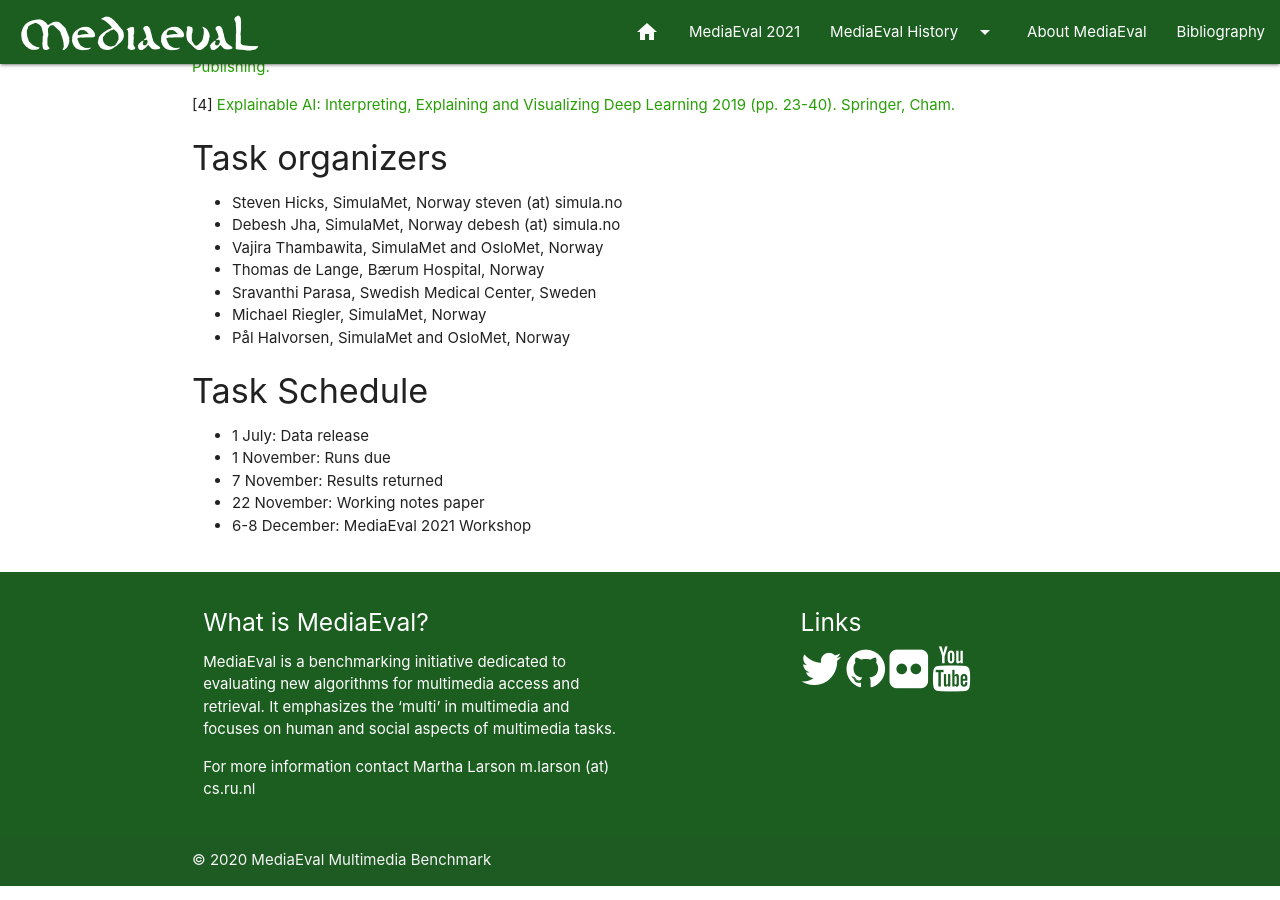
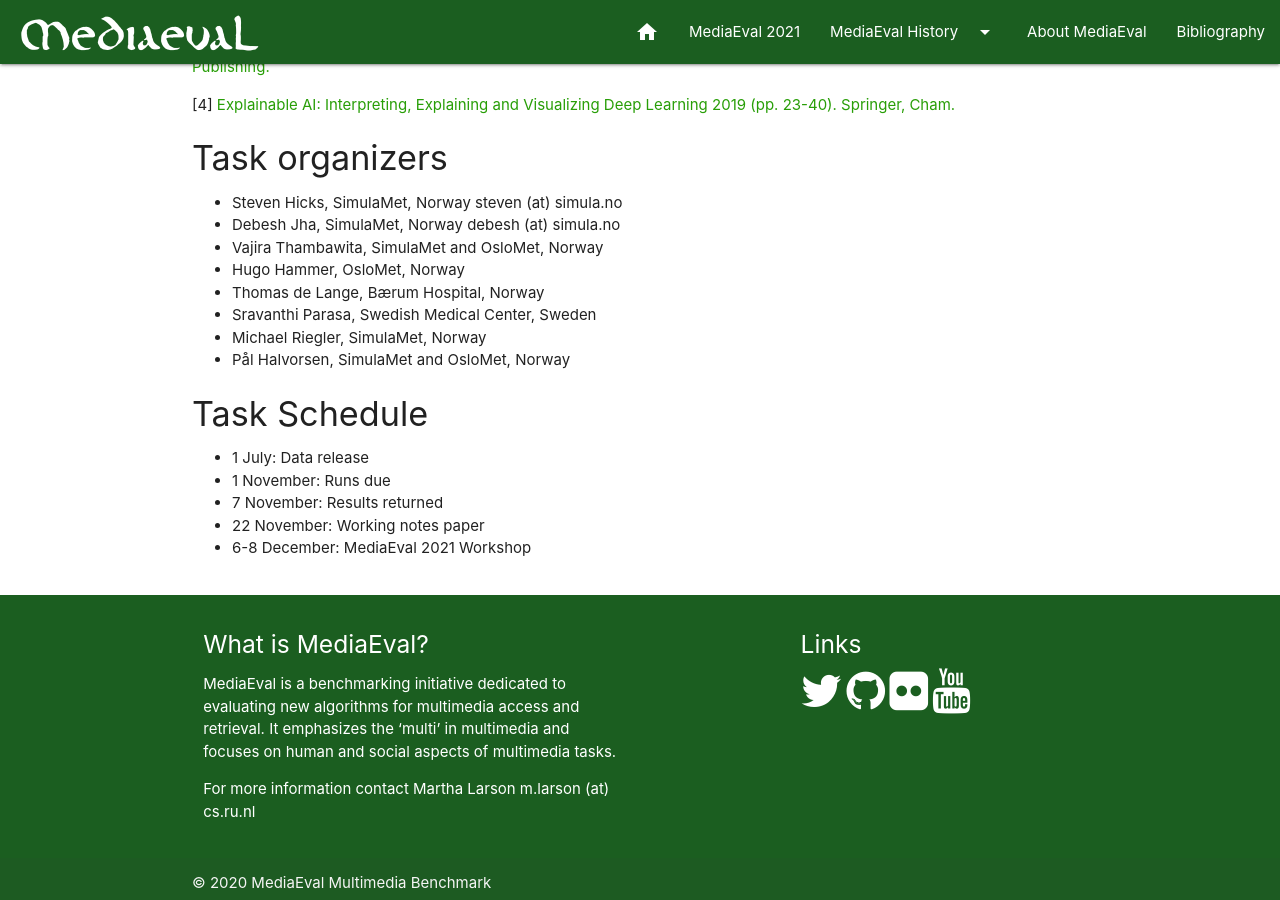
Before and after one commit to multimediaeval/multimediaeval.github.io, a Jekyll site: the page built from _editions/2021/tasks/medico.md, in a window 1280 px wide and 900 px high, scrolled down 2135 px. Built offline with Jekyll 4.4.1, drawn with Linux system fonts in a browser that asks for light colours.

Commit message:
Update medico.md

```diff
--- a/_editions/2021/tasks/medico.md
+++ b/_editions/2021/tasks/medico.md
@@ -66,6 +66,7 @@
 * Steven Hicks, SimulaMet, Norway steven (at) simula.no
 * Debesh Jha, SimulaMet, Norway  debesh (at) simula.no
 * Vajira Thambawita, SimulaMet and OsloMet, Norway
+* Hugo Hammer, OsloMet, Norway
 * Thomas de Lange, Bærum Hospital, Norway
 * Sravanthi Parasa, Swedish Medical Center, Sweden
 * Michael Riegler, SimulaMet, Norway
```
